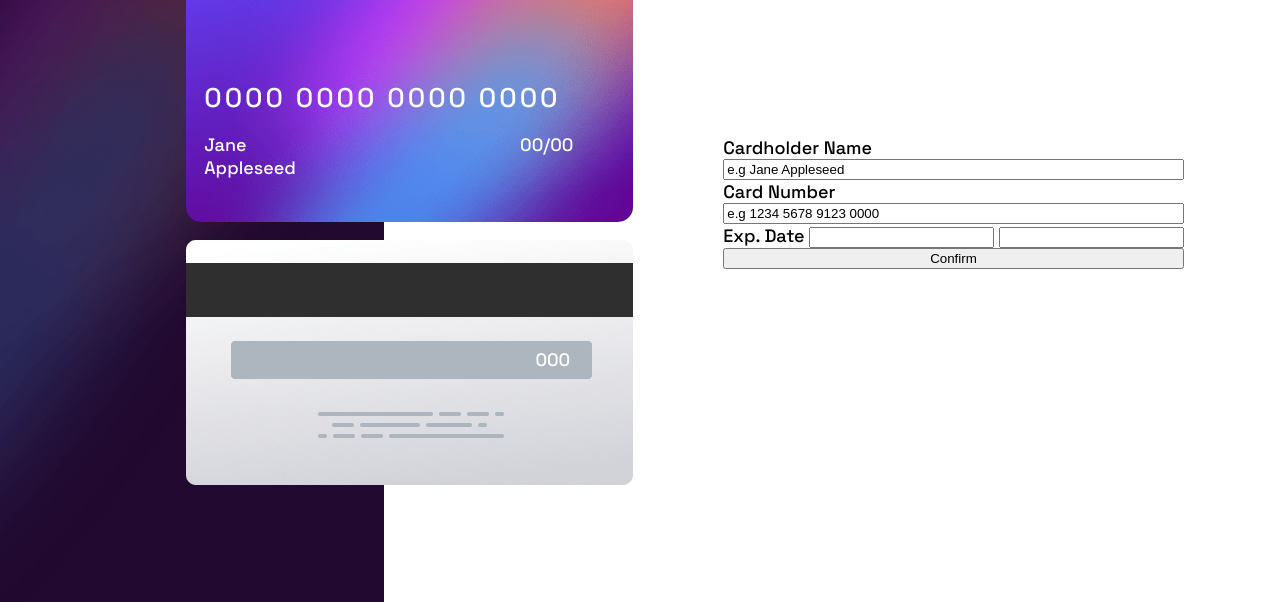
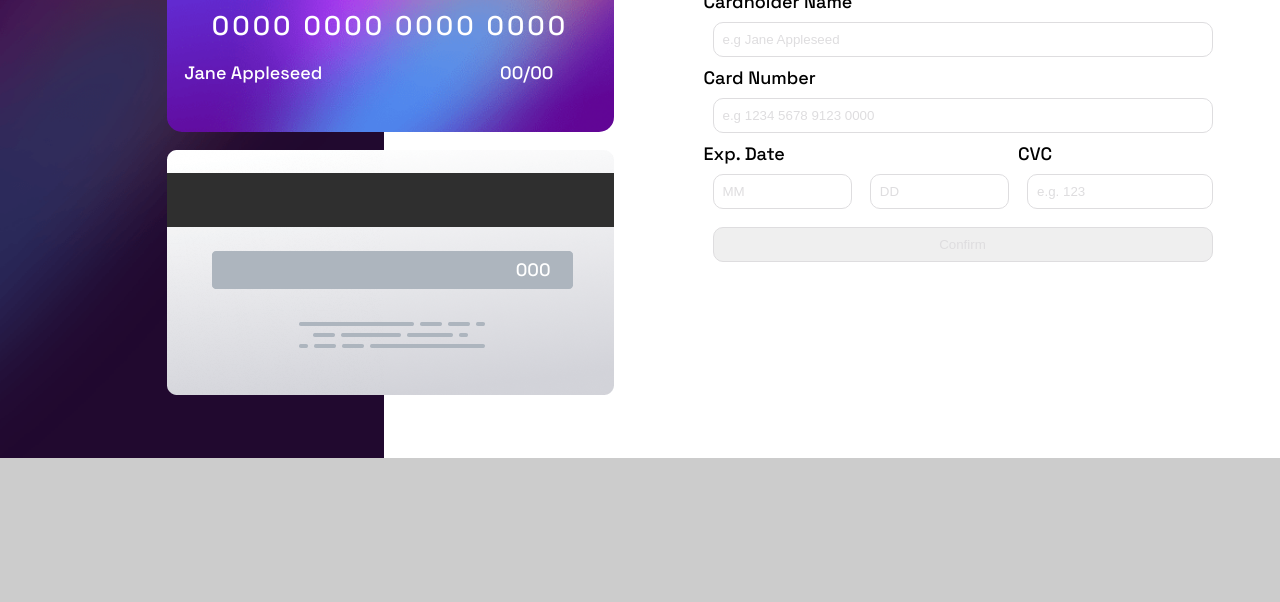
Before and after one commit to dane9640/interactive-card-frontend-mentor, a plain HTML site: page index.html in a window 1280 px wide. Shown: the part 198-800 px from the top of the page. Drawn offline with Linux system fonts and the light colour scheme.

Commit message:
some minor styling. Still need some more in the form particularly

```diff
--- a/css/styles.css
+++ b/css/styles.css
@@ -19,7 +19,7 @@ main {
   align-items: center;
   background: #fff url("../images/bg-main-desktop.png") no-repeat top left/30% 100%;
   display: flex;
-  height: 100vh;
+  height: 100%;
   justify-content: center;
   margin: auto;
   max-width: 1440px;
@@ -38,16 +38,20 @@ main #front-back-card {
 
 /* Front Card */
 #card-front {
-  align-self: flex-start;
+  align-content: center;
   background: url("../images/bg-card-front.png") no-repeat center/cover;
   border-radius: 15px;
   display: grid;
   gap: 0;
-  grid-template-columns: repeat(3, 1fr);
+  grid-template-columns: 1fr 100px 1fr;
   grid-template-rows: repeat(3, 1fr);
   min-height: 245px;
+  text-align: center;
+  width: 447px;
+}
+
+#card-front img {
   padding: 1rem;
-  width: 447px;
 }
 
 #card-number {
@@ -86,6 +90,16 @@ main #front-back-card {
 form {
   display: flex;
   flex-flow: column;
+  max-width: 500px;
+}
+
+input {
+  border: 1px solid hsl(270, 3%, 87%);
+  border-radius: 10px;
+  color: hsl(270, 3%, 87%);
+  margin: .5rem;
+  padding: .5rem;
+  width: 100%;
 }
 
 /* Utility Classes */
@@ -93,3 +107,7 @@ form {
   color: #fff;
   margin: .5rem 2rem;
 }
+
+.container {
+  display: flex;
+}
--- a/index.html
+++ b/index.html
@@ -32,10 +32,18 @@
       <input id="userName" name="userName" type="text" value="e.g Jane Appleseed">
       <label for="userNumber">Card Number</label>
       <input type="text" name="userNumber" id="userNumber" value="e.g 1234 5678 9123 0000">
-      <div id="expiryForm">
-        <label for="expiryForm">Exp. Date</label>
-        <input type="text" name="expiryForm" id="expiryMonth">
-        <input type="text" name="expiryForm" id="expiryDay">
+      <div class="container">
+        <div id="expiryForm">
+          <label for="expiryForm">Exp. Date</label>
+          <div class="container">
+            <input type="text" name="expiryForm" id="expiryMonth" value="MM">
+            <input type="text" name="expiryForm" id="expiryDay" value="DD">
+          </div>
+        </div>
+        <div id="cvcForm">
+          <label for="cvcNumber">CVC</label>
+          <input type="text" id="cvcNumber" name="cvcNumber" value="e.g. 123">
+        </div>
       </div>
       <input type="submit" value="Confirm">
     </form>
```
Also changed, not shown: 2 other files.
